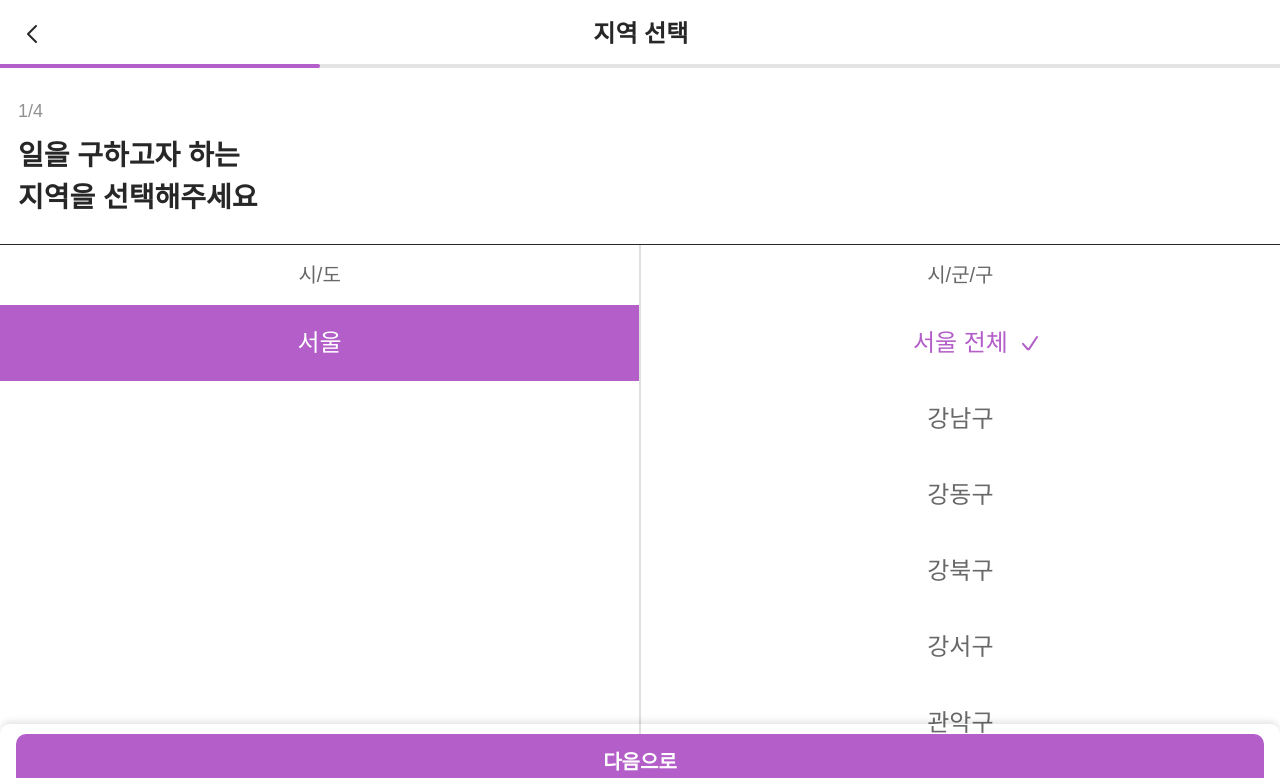
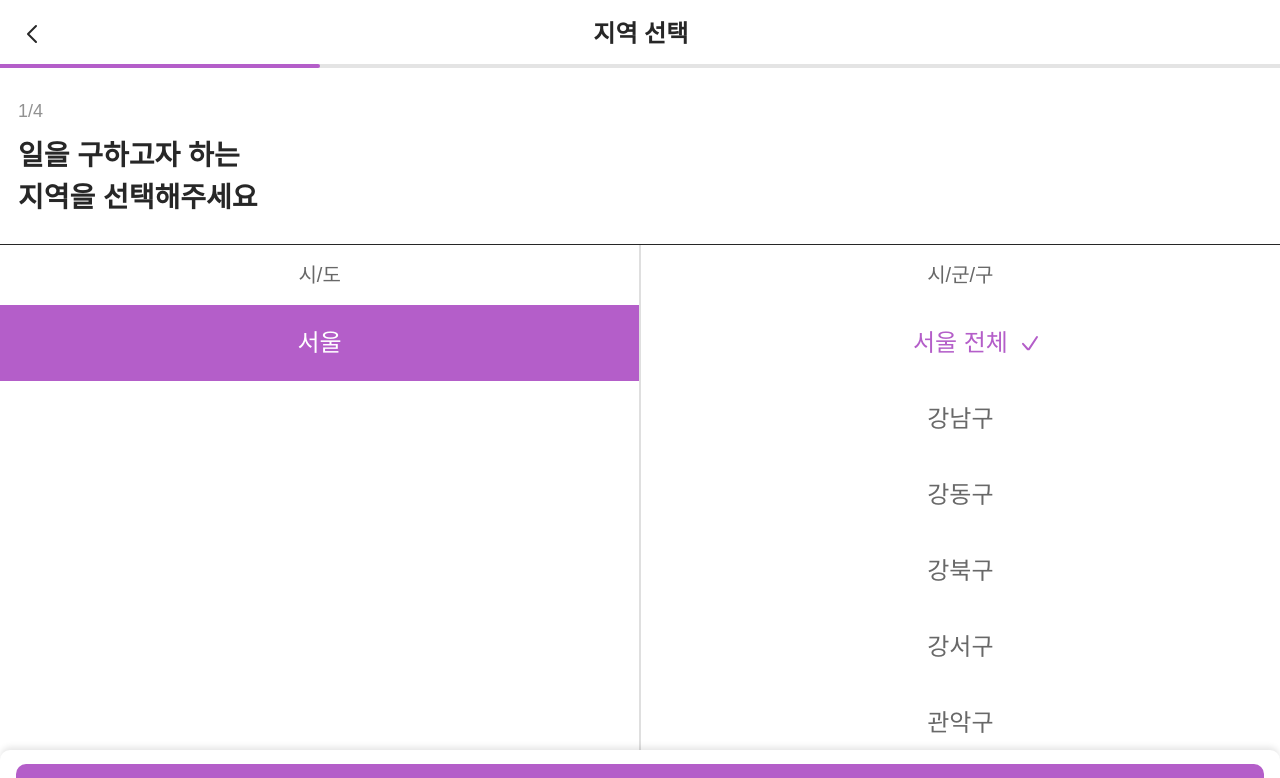
Before and after one commit to SKTHON-sixthsense/sixthsense-fe, a Next.js app: page /onboarding in a window 1280 px wide. Shown: the top 778 px of the page. Built offline with nearby package versions, Linux system fonts and the light colour scheme; a web font is replaced by a local one.

Commit message:
ui(bottombutton): text -> children으로 받도록 변경

```diff
--- a/src/shared/components/BottomButton.tsx
+++ b/src/shared/components/BottomButton.tsx
@@ -3,20 +3,20 @@
 import { useState } from "react";
 
 interface BottomButton {
-  text: string;
+  children: React.ReactNode;
   onClick: () => Promise<void>;
   disabled?: boolean;
   stickToBottom?: boolean;
 }
 
-const BottomButton = ({ text, onClick, disabled, stickToBottom }: BottomButton) => {
+const BottomButton = ({ children, onClick, disabled, stickToBottom }: BottomButton) => {
   const [isLoading, setIsLoading] = useState(false);
 
   return (
     <div
       className={
         stickToBottom
-          ? "fixed right-0 bottom-0 left-0 rounded-t-[10px] px-[16px] py-[10px] shadow-[0_-4px_6px_-1px_rgba(0,0,0,0.1)]"
+          ? "fixed right-0 bottom-0 left-0 rounded-t-[10px] bg-white px-[16px] py-[10px] shadow-[0_-4px_6px_-1px_rgba(0,0,0,0.1)]"
           : ""
       }
     >
@@ -30,7 +30,7 @@ const BottomButton = ({ text, onClick, disabled, stickToBottom }: BottomButton)
           });
         }}
       >
-        <span className={isLoading ? "invisible" : ""}>{text}</span>
+        <span className={isLoading ? "invisible" : ""}>{children}</span>
         {isLoading && (
           <div className="absolute inset-0 flex items-center justify-center">
             <div className="h-[20px] w-[20px] animate-spin rounded-full border-2 border-white border-t-transparent" />
```
